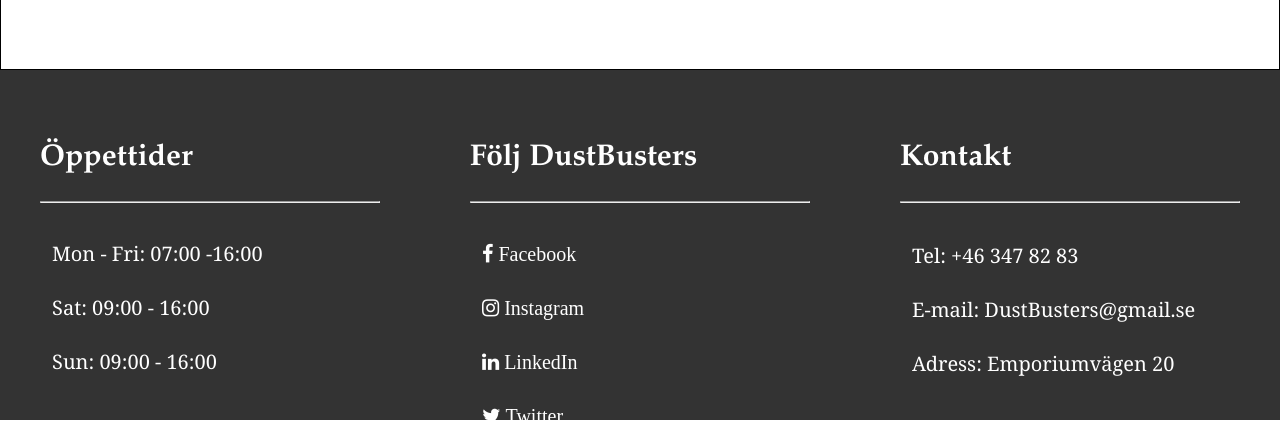
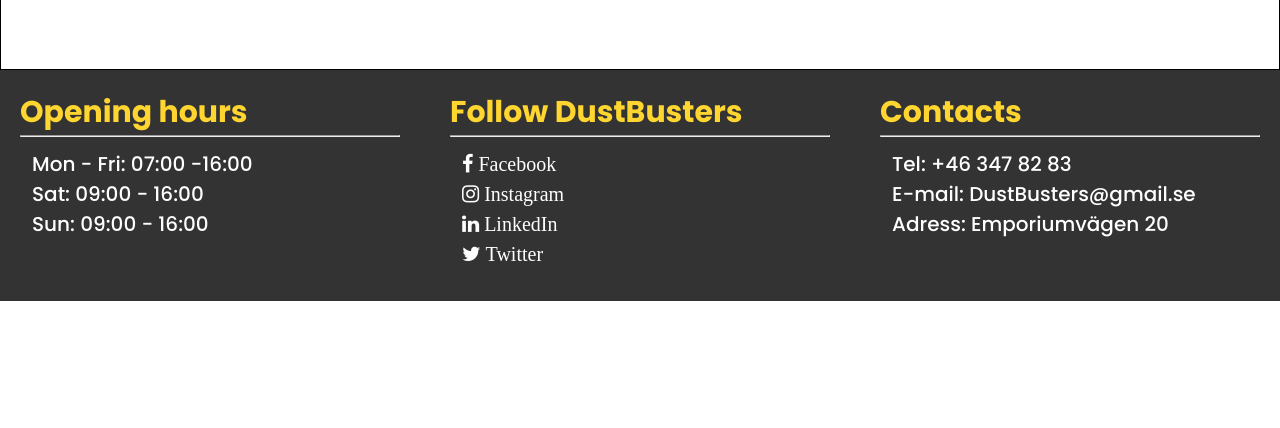
Before and after one commit to jonaelghid3y/DustBusters, a React (Vite) app: page / in a window 1280 px wide. Shown: the part 2622-3050 px from the top of the page. After the commit the page ends 2923 px from the top, so only its background shows below. Built offline with nearby package versions, Linux system fonts and the light colour scheme.

Commit message:
footer some changes

```diff
--- a/src/Components/Footer.jsx
+++ b/src/Components/Footer.jsx
@@ -1,124 +1,92 @@
-import React from 'react'
-import styled from 'styled-components'
+import React from 'react';
+import styled from 'styled-components';
 import 'font-awesome/css/font-awesome.min.css';
-
 
 function Footer() {
   return (
-    <Styledfooter>
+    <StyledFooter>
+      <FooterContainer1>
+        <h3 style={{ ...footerHeader, color: '#FFD530' }}>Opening hours</h3>
+        <hr style={{ color: 'orange' }} />
+        <ul style={listStyle}>
+          <li>Mon - Fri: 07:00 -16:00</li>
+          <li>Sat: 09:00 - 16:00</li>
+          <li>Sun: 09:00 - 16:00</li>
+        </ul>
+      </FooterContainer1>
 
-
-
-<Footercontainer1>
-
-<h3 style={footerheader}>Öppettider</h3>
-<br></br>
-<hr style={{color:"orange",}}></hr>
-<br></br>
-<ul style={liststyle}>
-<li>Mon - Fri: 07:00 -16:00</li>
-<br></br>
-<li>Sat: 09:00 - 16:00</li>
-<br></br>
-<li>Sun: 09:00 - 16:00</li>
-
-</ul>
-
-</Footercontainer1>
-
-<Footercontainer2>
-
-<h3 style={footerheader}>Följ DustBusters</h3>
-<br></br>
-<hr style={{color:"orange",}}></hr>
-<br></br>
-<ul style={liststyle}>
-
+      <FooterContainer2>
+        <h3 style={{ ...footerHeader, color: '#FFD530' }}>Follow DustBusters</h3>
+        <hr style={{ color: 'orange' }} />
+        <ul style={listStyle}>
           <div>
             <i className="fa fa-facebook"> Facebook</i>
           </div>
-<br></br>
-
           <div>
             <i className="fa fa-instagram"> Instagram</i>
           </div>
-
-<br></br>
           <div>
             <i className="fa fa-linkedin"> LinkedIn</i>
           </div>
-<br></br>
           <div>
             <i className="fa fa-twitter"> Twitter</i>
           </div>
+        </ul>
+      </FooterContainer2>
 
+      <FooterContainer3>
+        <h3 style={{ ...footerHeader, color: '#FFD530' }}>Contacts</h3>
+        <hr style={{ color: 'orange' }} />
+        <ul style={listStyle}>
+          <li>Tel: +46 347 82 83</li>
+          <li>E-mail: DustBusters@gmail.se</li>
+          <li>Adress: Emporiumvägen 20</li>
         </ul>
-</Footercontainer2>
-
-<Footercontainer3>
-
-<h3 style={footerheader}>Kontakt</h3>
-<br></br>
-<hr style={{color:"orange",}}></hr>
-<ul style={liststyle}>
-<br></br>
-<li>Tel: +46 347 82 83</li>
-<br></br>
-<li>E-mail: DustBusters@gmail.se</li>
-<br></br>
-<li>Adress: Emporiumvägen 20</li>
-
-</ul>
-</Footercontainer3>
-
-    </Styledfooter>
-  )
-
+      </FooterContainer3>
+    </StyledFooter>
+  );
 }
 
-const footerheader = {
-  color:"white",
-  fontFamily:"Garamond",
-  textAlign:"left",
-  fontSize:"30px",
-}
+const footerHeader = {
+  fontFamily: 'Poppins',
+  textAlign: 'left',
+  fontSize: '30px',
+};
 
-const liststyle = {
-  listStyle:"none",
-  margin:"10px",
-  padding:"2px",
-  color:"white",
-  fontSize:"20px",
-  fontFamily:"Georgia",
-}
-const Styledfooter = styled.footer`
+const listStyle = {
+  listStyle: 'none',
+  margin: '10px',
+  padding: '2px',
+  color: 'white',
+  fontSize: '20px',
+  fontFamily: 'Poppins',
+};
+
+const StyledFooter = styled.footer`
   width: 100%;
-  // min-height: 40vh;
-  display:flex;
-  justify-content:space-around;
-  background:#333333;
-  gap:10px;
-  flex-direction:row;
-`
+  display: flex;
+  flex-wrap: wrap;
+  justify-content: space-around;
+  background: #333333;
+  gap: 10px;
+`;
 
-const Footercontainer1 = styled.footer`
-height:240px;
-width:25rem;
-margin:40px;
-margin-top:70px;
-`
+const FooterContainer1 = styled.footer`
+  flex: 1;
+  max-width: 25rem;
+  margin: 20px;
+`;
 
-const Footercontainer2 = styled.footer`
-height:240px;
-width:25rem;
-margin:40px;
-margin-top:70px;
-`
+const FooterContainer2 = styled.footer`
+  flex: 1;
+  max-width: 25rem;
+  margin: 20px;
+`;
 
-const Footercontainer3 = styled.footer`
-height:240px;
-width:25rem;
-margin:40px;
-margin-top:70px;
-`
-export default Footer
+const FooterContainer3 = styled.footer`
+  flex: 1;
+  max-width: 25rem;
+  margin: 20px;
+`;
+
+export default Footer;
```
Lines whose indentation alone changed are shown as unchanged.
